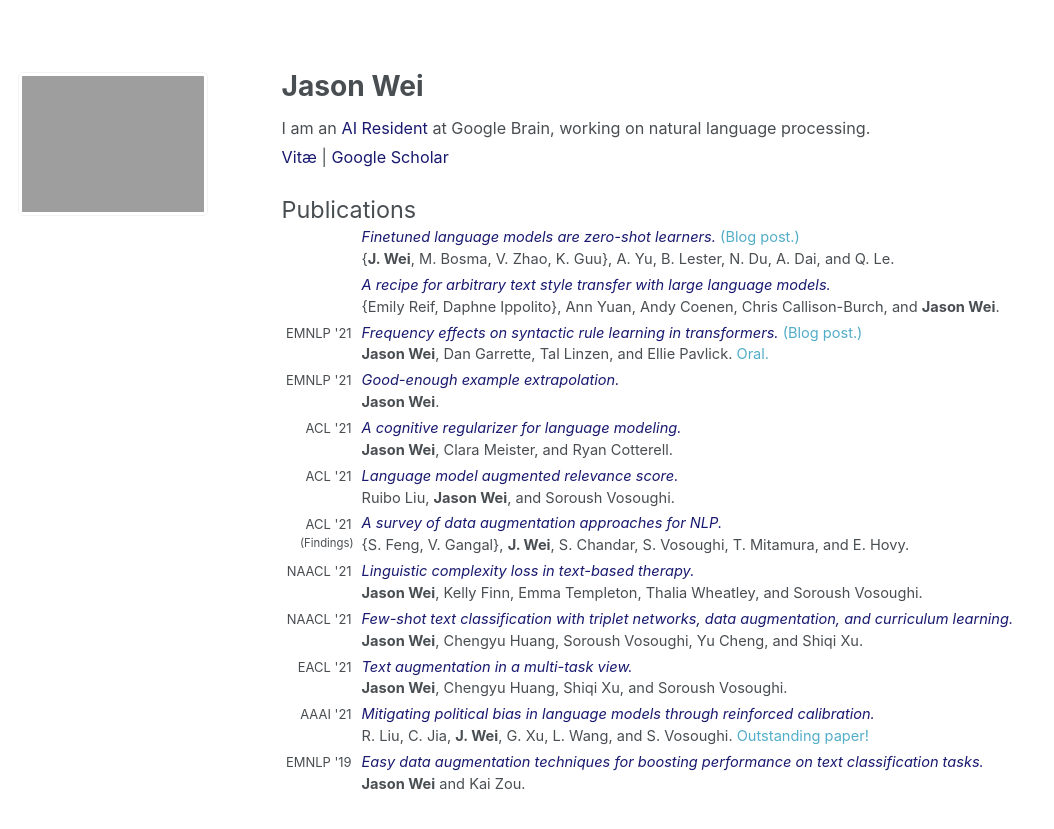
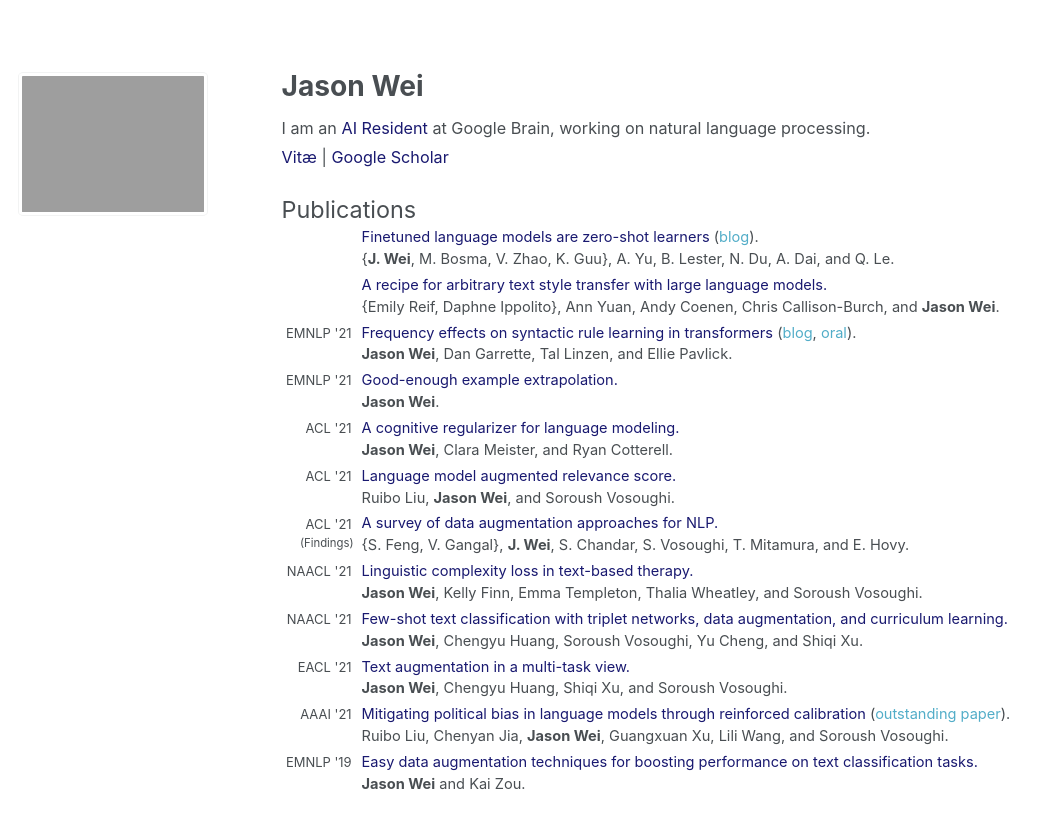
Before and after one commit to jasonwei20/jasonwei20.github.io, a Jekyll site: the page built from _pages/about.md, in a window 1280 px wide. Shown: the top 829 px of the page, without its empty margins (0-1054 px from the left). Built offline with Jekyll 4.4.1, drawn with Linux system fonts in a browser that asks for light colours.

Commit message:
Update about.md

```diff
--- a/_pages/about.md
+++ b/_pages/about.md
@@ -31,7 +31,7 @@
 <table style="width:100%">
   <tr>
     <td style="width:80px; text-align:right; padding-right:10px; font-size:0.8em"> </td>
-    <td><a href="https://openreview.net/forum?id=gEZrGCozdqR" style="color:#191970" target="_blank"><i>Finetuned language models are zero-shot learners.</i></a> <a href="https://ai.googleblog.com/2021/10/introducing-flan-more-generalizable.html" target="_blank">(Blog post.)</a></td>
+    <td><a href="https://openreview.net/forum?id=gEZrGCozdqR" style="color:#191970" target="_blank">Finetuned language models are zero-shot learners</a> (<a href="https://ai.googleblog.com/2021/10/introducing-flan-more-generalizable.html" target="_blank">blog</a>).</td>
   </tr>
   <tr>
     <td></td>
@@ -39,7 +39,7 @@
   </tr>
   <tr>
     <td style="width:80px; text-align:right; padding-right:10px; font-size:0.8em"> </td>
-    <td><a href="https://arxiv.org/pdf/2109.03910" style="color:#191970" target="_blank"><i>A recipe for arbitrary text style transfer with large language models.</i></a></td>
+    <td><a href="https://arxiv.org/pdf/2109.03910" style="color:#191970" target="_blank">A recipe for arbitrary text style transfer with large language models.</a></td>
   </tr>
   <tr>
     <td></td>
@@ -47,16 +47,16 @@
   </tr>
   <tr>
     <td style="width:80px; text-align:right; padding-right:10px; font-size:0.8em">EMNLP '21</td>
-    <td><a href="https://aclanthology.org/2021.emnlp-main.72/" style="color:#191970" target="_blank"><i>Frequency effects on syntactic rule learning in transformers.</i></a> <a href="https://ai.googleblog.com/2021/12/evaluating-syntactic-abilities-of.html" target="_blank">(Blog post.)</a></td>
+    <td><a href="https://aclanthology.org/2021.emnlp-main.72/" style="color:#191970" target="_blank">Frequency effects on syntactic rule learning in transformers</a> (<a href="https://ai.googleblog.com/2021/12/evaluating-syntactic-abilities-of.html" target="_blank">blog</a>, <a href="https://screencast-o-matic.com/watch/cr6QnuVXYT1" target="_blank">oral</a>).</td>
   </tr>
   <tr>
     <td></td>
-    <td style="padding-bottom:4px"><b>Jason Wei</b>, Dan Garrette, Tal Linzen, and Ellie Pavlick. <a href="https://screencast-o-matic.com/watch/cr6QnuVXYT1" target="_blank">Oral.</a></td>
+    <td style="padding-bottom:4px"><b>Jason Wei</b>, Dan Garrette, Tal Linzen, and Ellie Pavlick. </td>
 
   </tr>
   <tr>
     <td style="width:80px; text-align:right; padding-right:10px; font-size:0.8em">EMNLP '21</td>
-    <td><a href="https://aclanthology.org/2021.emnlp-main.479/" style="color:#191970" target="_blank"><i>Good-enough example extrapolation.</i></a></td>
+    <td><a href="https://aclanthology.org/2021.emnlp-main.479/" style="color:#191970" target="_blank">Good-enough example extrapolation.</a></td>
   </tr>
   <tr>
     <td></td>
@@ -64,7 +64,7 @@
   </tr>
   <tr>
     <td style="width:80px; text-align:right; padding-right:10px; font-size:0.8em">ACL '21</td>
-    <td><a href="https://aclanthology.org/2021.acl-long.404/" style="color:#191970" target="_blank"><i>A cognitive regularizer for language modeling.</i></a></td>
+    <td><a href="https://aclanthology.org/2021.acl-long.404/" style="color:#191970" target="_blank">A cognitive regularizer for language modeling.</a></td>
   </tr>
   <tr>
     <td></td>
@@ -72,7 +72,7 @@
   </tr>
   <tr>
     <td style="width:80px; text-align:right; padding-right:10px; font-size:0.8em">ACL '21</td>
-    <td><a href="https://aclanthology.org/2021.acl-long.521/" style="color:#191970" target="_blank"><i>Language model augmented relevance score.</i></a></td>
+    <td><a href="https://aclanthology.org/2021.acl-long.521/" style="color:#191970" target="_blank">Language model augmented relevance score.</a></td>
   </tr>
   <tr>
     <td></td>
@@ -80,7 +80,7 @@
   </tr>
   <tr>
     <td style="width:80px; text-align:right; padding-right:10px; font-size:0.8em">ACL '21</td>
-    <td><a href="https://aclanthology.org/2021.findings-acl.84/" style="color:#191970" target="_blank"><i>A survey of data augmentation approaches for NLP.</i></a></td>
+    <td><a href="https://aclanthology.org/2021.findings-acl.84/" style="color:#191970" target="_blank">A survey of data augmentation approaches for NLP.</a></td>
   </tr>
   <tr>
     <td style="width:80px; text-align:right; padding-right:8px; font-size:0.7em; vertical-align:top">(Findings)</td>
@@ -88,7 +88,7 @@
   </tr>
   <tr>
     <td style="width:80px; text-align:right; padding-right:10px; font-size:0.8em">NAACL '21</td>
-    <td><a href="http://dx.doi.org/10.18653/v1/2021.naacl-main.352" style="color:#191970" target="_blank"><i>Linguistic complexity loss in text-based therapy.</i></a></td>
+    <td><a href="http://dx.doi.org/10.18653/v1/2021.naacl-main.352" style="color:#191970" target="_blank">Linguistic complexity loss in text-based therapy.</a></td>
   </tr>
   <tr>
     <td></td>
@@ -96,7 +96,7 @@
   </tr>
   <tr>
     <td style="width:80px; text-align:right; padding-right:10px; font-size:0.8em">NAACL '21</td>
-    <td><a href="http://dx.doi.org/10.18653/v1/2021.naacl-main.434" style="color:#191970" target="_blank"><i>Few-shot text classification with triplet networks, data augmentation, and curriculum learning.</i></a></td>
+    <td><a href="http://dx.doi.org/10.18653/v1/2021.naacl-main.434" style="color:#191970" target="_blank">Few-shot text classification with triplet networks, data augmentation, and curriculum learning.</a></td>
   </tr>
   <tr>
     <td></td>
@@ -104,7 +104,7 @@
   </tr>
   <tr>
     <td style="width:80px; text-align:right; padding-right:10px; font-size:0.8em">EACL '21</td>
-    <td><a href="https://www.aclweb.org/anthology/2021.eacl-main.252/" style="color:#191970" target="_blank"><i>Text augmentation in a multi-task view.</i></a></td>
+    <td><a href="https://www.aclweb.org/anthology/2021.eacl-main.252/" style="color:#191970" target="_blank">Text augmentation in a multi-task view.</a></td>
   </tr>
   <tr>
     <td></td>
@@ -112,15 +112,15 @@
   </tr>
   <tr>
     <td style="width:80px; text-align:right; padding-right:10px; font-size:0.8em">AAAI '21</td>
-    <td><a href="https://arxiv.org/pdf/2104.14795.pdf" style="color:#191970" target="_blank"><i>Mitigating political bias in language models through reinforced calibration.</i></a></td>
+    <td><a href="https://arxiv.org/pdf/2104.14795.pdf" style="color:#191970" target="_blank">Mitigating political bias in language models through reinforced calibration</a> (<a href="https://aaai.org/Awards/paper.php" target="_blank">outstanding paper</a>).</td>
   </tr>
   <tr>
     <td></td>
-    <td style="padding-bottom:4px">R. Liu, C. Jia, <b>J. Wei</b>, G. Xu, L. Wang, and S. Vosoughi. <a href="https://aaai.org/Awards/paper.php" target="_blank">Outstanding paper!</a></td>
+    <td style="padding-bottom:4px">Ruibo Liu, Chenyan Jia, <b>Jason Wei</b>, Guangxuan Xu, Lili Wang, and Soroush Vosoughi.</td>
   </tr>
   <tr>
     <td style="width:80px; text-align:right; padding-right:10px; font-size:0.8em">EMNLP '19</td>
-    <td><a href="http://dx.doi.org/10.18653/v1/D19-1670" style="color:#191970" target="_blank"><i>Easy data augmentation techniques for boosting performance on text classification tasks.</i></a></td>
+    <td><a href="http://dx.doi.org/10.18653/v1/D19-1670" style="color:#191970" target="_blank">Easy data augmentation techniques for boosting performance on text classification tasks.</a></td>
   </tr>
   <tr>
     <td></td>
```
